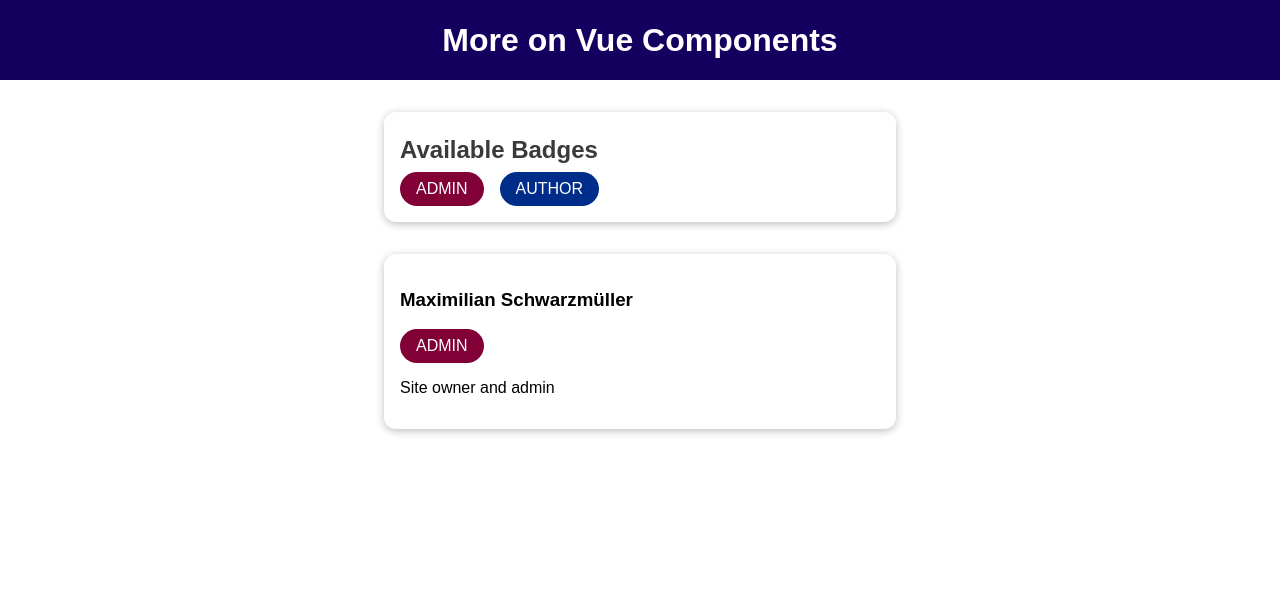
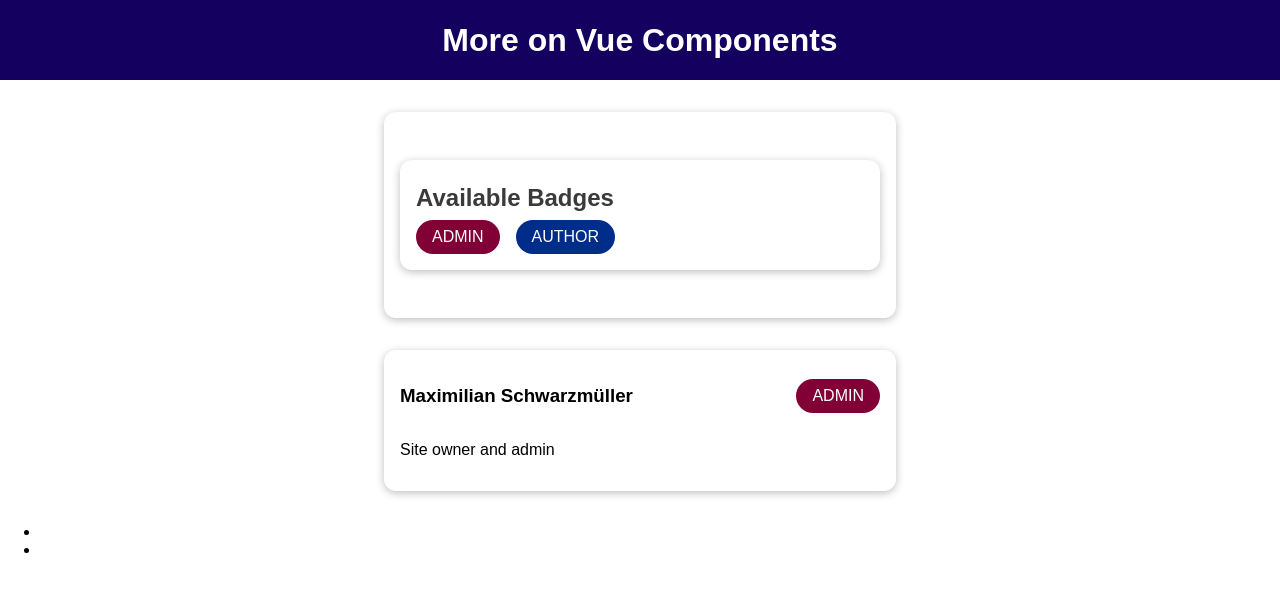
Before and after one commit to Bidart64/Udemy-Vue-Module-1, a Vue app in the folder section-9/: page / in a window 1280 px wide. Shown: the top 592 px of the page. Built offline with nearby package versions, Linux system fonts and the light colour scheme.

Commit message:
start of scoped slots

```diff
--- a/section-9/src/App.vue
+++ b/section-9/src/App.vue
@@ -7,6 +7,7 @@
       :info-text="activeUser.description"
       :role="activeUser.role"
     ></user-info>
+    <course-goals></course-goals>
   </div>
 </template>
 
@@ -14,11 +15,14 @@
 import TheHeader from "./components/TheHeader.vue";
 import UserInfo from "./components/UserInfo.vue";
 import BadgeList from "./components/BadgeList.vue";
+import CourseGoals from "./components/CourseGoals.vue";
+
 export default {
   components: {
     TheHeader,
     UserInfo,
     BadgeList,
+    CourseGoals,
   },
   data() {
     return {
--- a/section-9/src/components/BadgeList.vue
+++ b/section-9/src/components/BadgeList.vue
@@ -1,6 +1,10 @@
 <template>
   <section>
+    <base-card>
+      <template #header>
         <h2>Available Badges</h2>
+      </template>
+      <template #default>
         <ul>
           <li>
             <base-badge type="admin" caption="ADMIN"></base-badge>
@@ -9,6 +13,8 @@
             <base-badge type="author" caption="AUTHOR"></base-badge>
           </li>
         </ul>
+      </template>
+    </base-card>
   </section>
 </template>
 
--- a/section-9/src/components/BaseCard.vue
+++ b/section-9/src/components/BaseCard.vue
@@ -1,5 +1,9 @@
 <template>
   <div>
+    <header v-if="$slots.header">
+      <slot name="header"></slot>
+      <!-- <h2>The Default</h2> -->
+    </header>
     <slot></slot>
   </div>
 </template>
@@ -16,4 +20,9 @@ div {
   box-shadow: 0 2px 8px rgba(0, 0, 0, 0.26);
   padding: 1rem;
 }
+header {
+  display: flex;
+  justify-content: space-between;
+  align-items: center;
+}
 </style>
--- /dev/null
+++ b/section-9/src/components/CourseGoals.vue
@@ -0,0 +1,17 @@
+<template>
+  <ul>
+    <li v-for="goal in goals" :key="goal">
+      <slot></slot>
+    </li>
+  </ul>
+</template>
+
+<script>
+export default {
+  data() {
+    return {
+      goals: [`Finish the course`, `Learn Vue`],
+    };
+  },
+};
+</script>
--- a/section-9/src/components/UserInfo.vue
+++ b/section-9/src/components/UserInfo.vue
@@ -1,11 +1,13 @@
 <template>
   <section>
     <base-card>
-      <div>
+      <template #header>
         <h3>{{ fullName }}</h3>
         <base-badge :type="role" :caption="role.toUpperCase()"></base-badge>
-      </div>
-      <p>{{ infoText }}</p>
+      </template>
+      <template v-slot:default>
+        <p>{{ infoText }}</p>
+      </template>
     </base-card>
   </section>
 </template>
@@ -15,11 +17,3 @@ export default {
   props: ["fullName", "infoText", "role"],
 };
 </script>
-
-<style scoped>
-section header {
-  display: flex;
-  justify-content: space-between;
-  align-items: center;
-}
-</style>
```
Also changed, not shown: 1 other file (tests, documents, lock files or other folders). Lines whose indentation alone changed are shown as unchanged.
